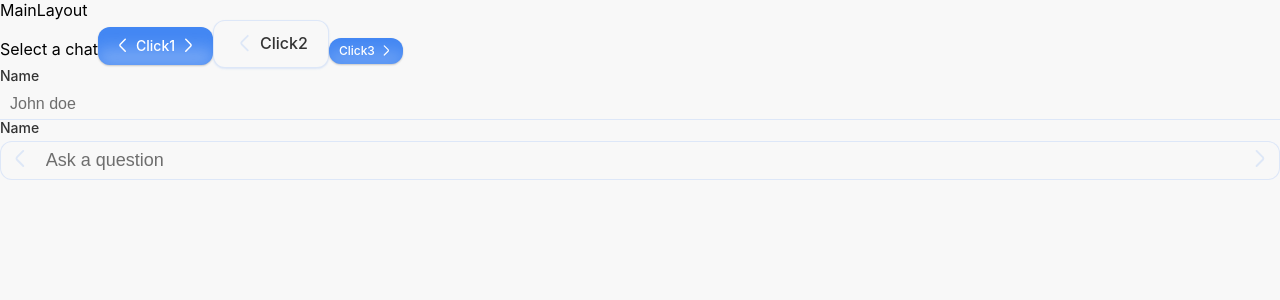
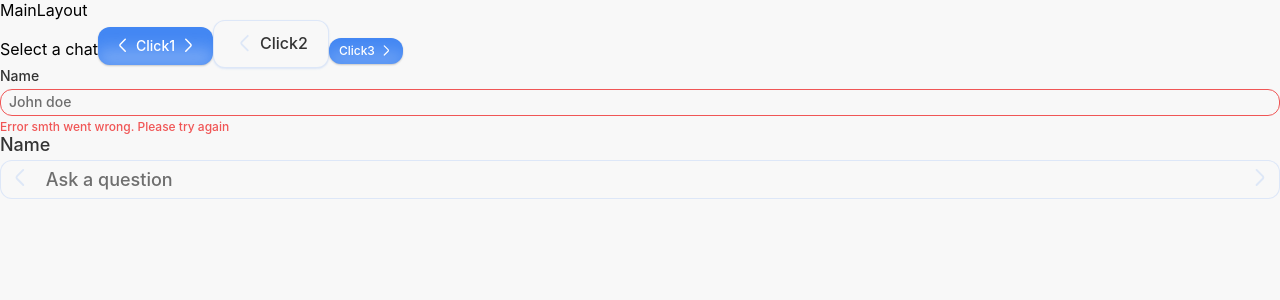
Before and after one commit to adoppp/achat, a React (Vite) app: page /app/chats in a window 1280 px wide. Shown: the top 300 px of the page. Built offline with nearby package versions, Linux system fonts and the light colour scheme.

Commit message:
Input v1 added

```diff
--- a/src/pages/app/ChatsPage/ChatsPage.tsx
+++ b/src/pages/app/ChatsPage/ChatsPage.tsx
@@ -52,10 +52,10 @@ const ChatsPage: FC = () => {
             <Input
                 value={text}
                 onChange={setText}
-                size="m"
+                size="s"
                 label="Name"
                 placeholder="John doe"
-                variant="ghost"
+                error="Error smth went wrong. Please try again"
             />
             <Input
                 value={text}
--- a/src/ui/Input/Input.module.scss
+++ b/src/ui/Input/Input.module.scss
@@ -3,7 +3,6 @@
 @use '@/styles/variables' as *;
 
 .input {
-    --font-size: 1rem;
     --py: 6px;
     --px: 10px;
 
@@ -12,7 +11,6 @@
     gap: 4px;
 
     &__label {
-        @include ui(sm);
         color: var(--text-primary);
     }
 
@@ -43,7 +41,6 @@
         background: transparent;
 
         padding: var(--py) var(--px);
-        font-size: var(--font-size);
 
         &::placeholder {
             color: var(--text-secondary);
@@ -56,40 +53,59 @@
     }
 
     &__error {
-        font-size: 12px;
         color: $error;
     }
 }
 
 .input--s {
-    --font-size: 0.875rem;
     --py: 4px;
     --px: 8px;
+
+    & .input__label,
+    & .input__element {
+        @include ui(sm);
+    }
+
+    & .input__error {
+        @include ui(xs);
+    }
 }
 
 .input--m {
-    --font-size: 1rem;
+    & .input__label,
+    & .input__element {
+        @include ui(base);
+    }
+
+    & .input__error {
+        @include ui(sm);
+    }
 }
 
 .input--l {
-    --font-size: 1.125rem;
     --py: 8px;
     --px: 14px;
-}
 
-.input--ghost .input__container {
-    border: none;
-    border-bottom: 1px solid var(--accent-fog);
-    border-radius: 0;
+    & .input__label,
+    & .input__element {
+        @include ui(md);
+    }
 
-    &:focus-within {
-        border-color: var(--accent-active);
-        box-shadow: none;
+    & .input__error {
+        @include ui(base);
     }
 }
 
 .input--error .input__container {
     border-color: $error;
+
+    &:hover {
+        box-shadow: 0 0 8px 4px $error;
+    }
+
+    &:focus-within {
+        box-shadow: 0 0 8px 2px $error;
+    }
 }
 
 .icon__left {
--- a/src/ui/Input/Input.tsx
+++ b/src/ui/Input/Input.tsx
@@ -1,4 +1,4 @@
-import type { ChangeEvent, FC, InputHTMLAttributes, ReactNode } from 'react';
+import { useId, type FC, type InputHTMLAttributes, type ReactNode } from 'react';
 import classNames from 'classnames/bind';
 
 import styles from '@/ui/Input/Input.module.scss';
@@ -11,7 +11,6 @@ interface InputProps {
     value: string;
     onChange: (value: string) => void;
 
-    variant?: 'primary' | 'ghost';
     size?: 's' | 'm' | 'l';
     type?: InputHTMLAttributes<HTMLInputElement>['type'];
 
@@ -22,7 +21,6 @@ interface InputProps {
     rightIcon?: ReactNode;
 
     autoComplete?: InputHTMLAttributes<HTMLInputElement>['autoComplete'];
-    // className?: string;
     customClass?: {
         container?: string;
         label?: string;
@@ -40,7 +38,6 @@ export const Input: FC<InputProps> = ({
     onChange,
     id,
 
-    variant = 'primary',
     size = 'm',
     type = 'text',
 
@@ -54,7 +51,7 @@ export const Input: FC<InputProps> = ({
     customClass
 }) => {
 
-    const inputId = id || `input-${Math.random()}`;
+    const inputId = id || useId();
     const hasError = !!error;
 
     return (
@@ -62,18 +59,17 @@ export const Input: FC<InputProps> = ({
             className={cn(
                 'input',
                 `input--${size}`,
-                `input--${variant}`,
                 hasError && 'input--error',
                 customClass?.container,
             )}
         >
             {label && (
-                <span className={cn('input__label', customClass?.label)}>
+                <label htmlFor={inputId} className={cn('input__label', customClass?.label)}>
                     {label}
-                </span>
+                </label>
             )}
 
-            <label className={cn('input__container')} htmlFor={inputId}>
+            <div className={cn('input__container')} >
                 {leftIcon && <span className={cn('icon__left')}>{leftIcon}</span>}
 
                 <input
@@ -89,7 +85,7 @@ export const Input: FC<InputProps> = ({
                 />
 
                 {rightIcon && <span className={cn('icon__right')}>{rightIcon}</span>}
-            </label>
+            </div>
 
             {hasError && <span className={cn('input__error', customClass?.error)}>{error}</span>}
         </div>
```
